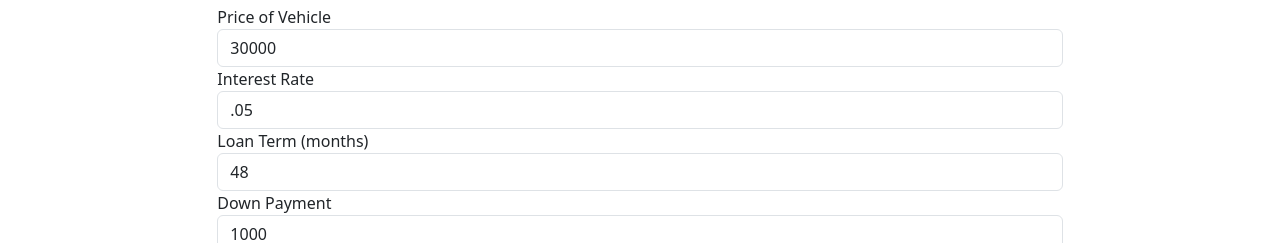
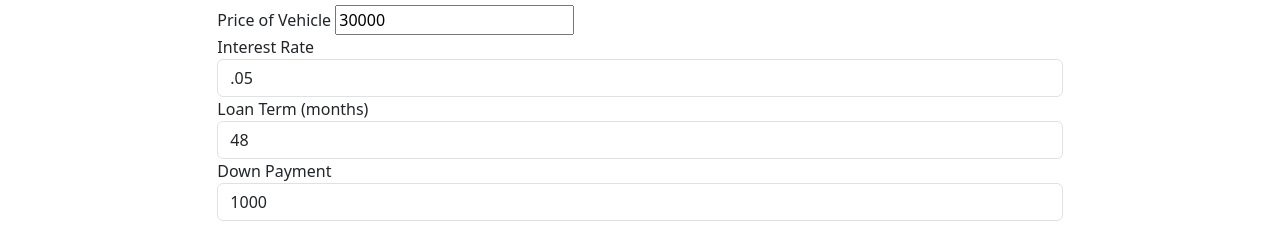
Before and after one commit to tysoncashaw/car-loan-calculator, a website: page public/index.html in a window 1280 px wide. Shown: the part 93-336 px from the top of the page. Drawn offline with nearby package versions, Linux system fonts and the light colour scheme.

Commit message:
Updated README

```diff
--- a/public/index.html
+++ b/public/index.html
@@ -22,7 +22,8 @@
            <form name='calcForm' class=form  onsubmit="event.preventDefault()">
             <div class="form-group">
               <label for="priceOfVehicle">Price of Vehicle</label>
-              <input type="number" value="30000" class="form-control" id="priceOfVehicle" aria-describedby="priceOfVehicle" placeholder="$">
+              <input type="number" value="30000" class="form-control-range" id="priceOfVehicle" name="priceOfVehicle" aria-describedby="priceOfVehicle" placeholder="$">
+
 
             </div>
             <div class="form-group">
```
Also changed, not shown: README.md.
